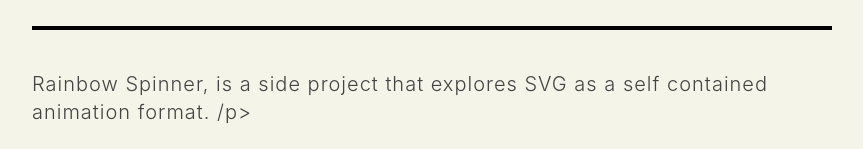
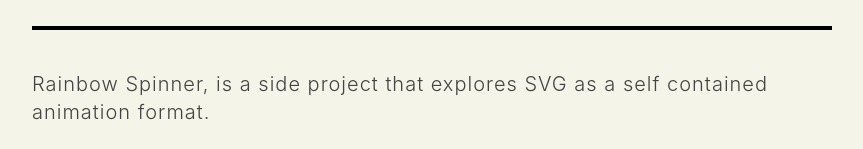
Before and after one commit to tomekkozysa/svg-spinner, a Nuxt app: page / in a window 1280 px wide. Shown: the part 785-934 px from the top of the page, without its empty margins (208-1071 px from the left). Built offline with nearby package versions, Linux system fonts and the light colour scheme.

Commit message:
paragraph!

```diff
--- a/pages/index.vue
+++ b/pages/index.vue
@@ -48,7 +48,7 @@
     </div>
 
     <div class="about-the-project">
-      <p>Rainbow Spinner, is a side project that explores SVG as a self contained animation format. /p>
+      <p>Rainbow Spinner, is a side project that explores SVG as a self contained animation format. </p>
       <p>SMIL, animation markup for SVG allows easy access to animation parameters for customisation, while a CSS variable is an easy copy&amp;paste way to add a spinner to your project. What you get is an animted SVG, wrapped in a CSS variable. You can also download the animated SVG file.</p>
 
       <p class="atp-sidenote">This website has been built with vue.js &amp; nuxt.js,
```
